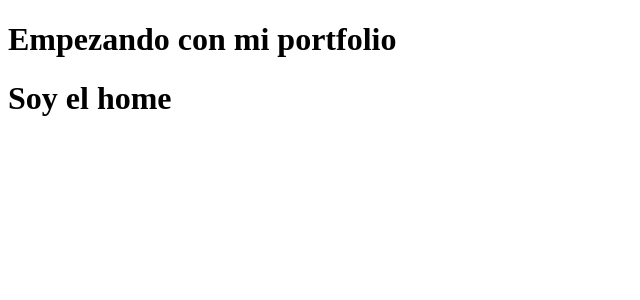
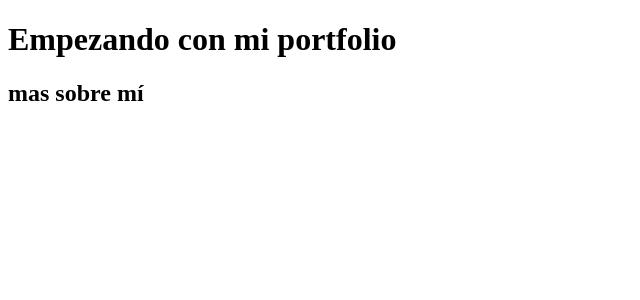
Before and after one commit to jcblastor/portfolio, an Angular app: page /about-me/profile in a window 1280 px wide. Before the commit this address led to /. Shown: the top 300 px of the page, without its empty margins (0-640 px from the left). Built offline with nearby package versions, Linux system fonts and the light colour scheme.

Commit message:
added about-me.module, about-me-routing, pages profile and contact-me, implements lazyload.

```diff
--- /dev/null
+++ b/src/app/about-me/pages/contact-me/contact-me.component.html
@@ -0,0 +1 @@
+<h2>Soy Contáctame</h2>
--- /dev/null
+++ b/src/app/about-me/pages/profile/profile.component.html
@@ -0,0 +1 @@
+<h2>mas sobre mí</h2>
--- a/src/app/app-routing.module.ts
+++ b/src/app/app-routing.module.ts
@@ -1,13 +1,17 @@
 import { NgModule } from "@angular/core";
 import { RouterModule, Routes } from "@angular/router";
+
 import { HomeComponent } from "./home/home.component";
-import { AuthModule } from './auth/auth.module';
 
 const routes: Routes = [
   { path: '', component: HomeComponent, pathMatch: 'full' },
   {
     path: 'auth',
     loadChildren: () => import('./auth/auth.module').then(m => m.AuthModule),
+  },
+  {
+    path: 'about-me',
+    loadChildren: () => import('./about-me/about-me.module').then(m => m.AboutMeModule),
   },
   { path: '**', redirectTo: '' },
 ]
@@ -20,6 +24,4 @@ const routes: Routes = [
     RouterModule
   ]
 })
-export class AppRoutingModule {
-
-}
+export class AppRoutingModule { }
```
Also changed, not shown: src/app/about-me/about-me-routing.module.ts (added, +25 -0 lines), src/app/about-me/about-me.module.ts (added, +18 -0 lines), src/app/about-me/pages/contact-me/contact-me.component.ts (added, +10 -0 lines), src/app/about-me/pages/profile/profile.component.ts (added, +10 -0 lines), src/app/about-me/pages/contact-me/contact-me.component.scss (added), src/app/about-me/pages/profile/profile.component.scss (added).
